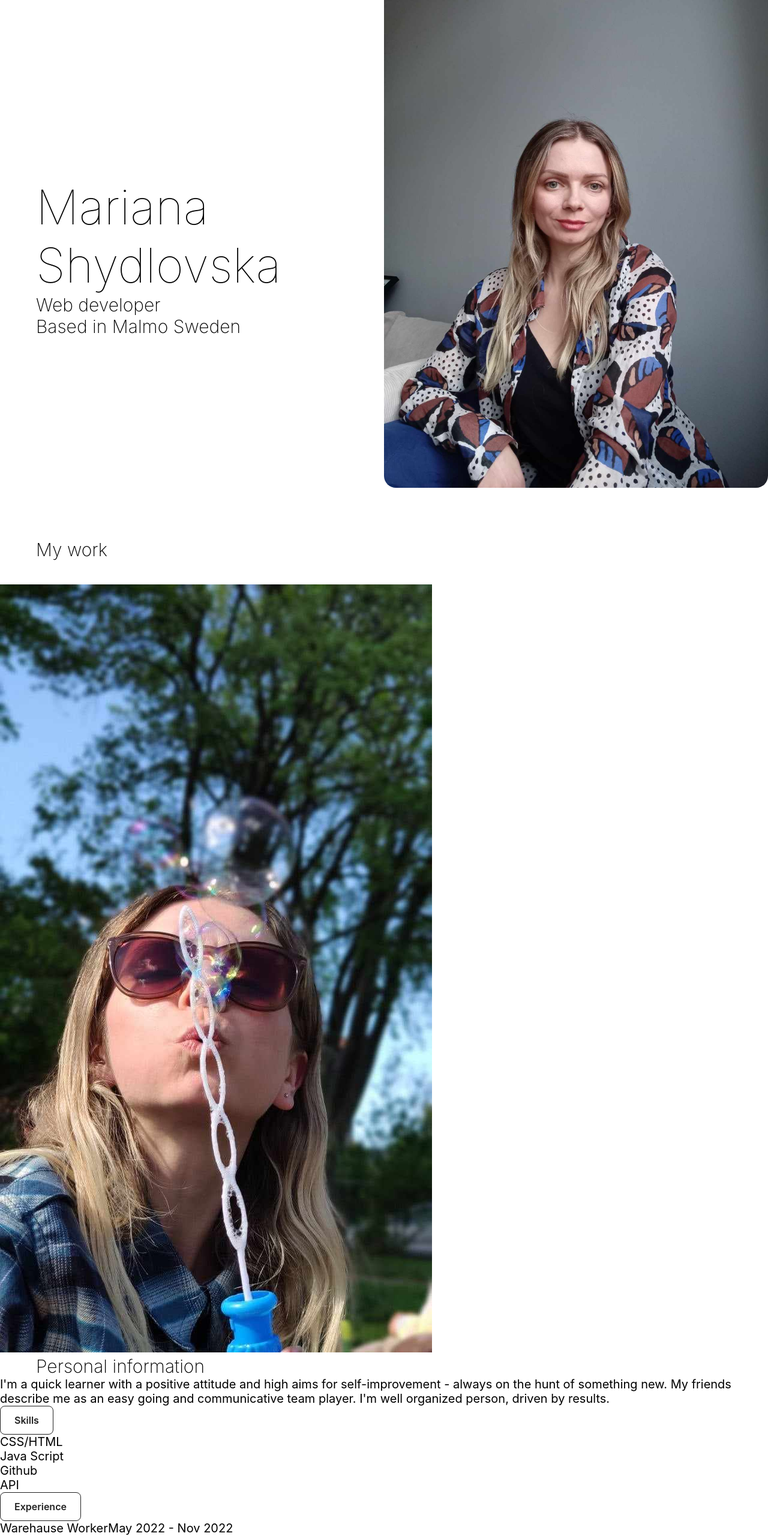
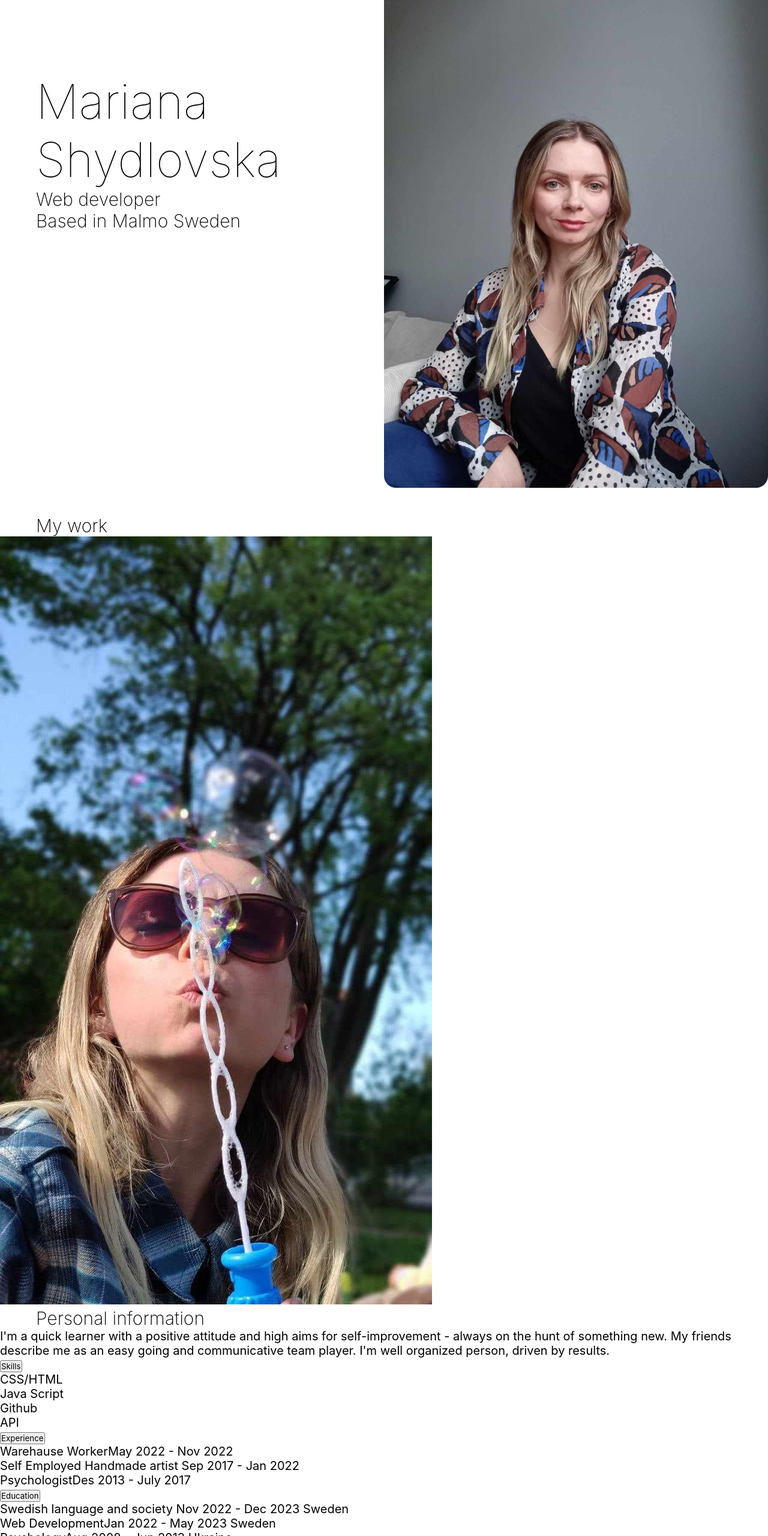
Before and after one commit to MarianaShy/portfolio, a plain HTML site: page index.html in a window 1280 px wide. Shown: the part 100-2660 px from the top of the page at 60% size. Drawn offline with Linux system fonts and the light colour scheme.

Commit message:
Revert "style home section"
This reverts commit 29bc3eade5f470fbaf702847a34dd2786323186c.

```diff
--- a/index.html
+++ b/index.html
@@ -66,7 +66,7 @@
 		<!-----------main----------->
 		<section class="main" id="main">
 			<article id="home">
-				<div class=" home__flex">
+				<div class="content-container home__flex">
 					<div class="home__titles">
 						<h1 class="home__title">Mariana Shydlovska</h1>
 					<h2 class="subtitle">Web developer <br>Based in Malmo Sweden</h2>
@@ -100,7 +100,7 @@
 							</p>
 							<div class="bio__sections">
 								<div class="skills">
-									<button class="btn">Skills</button>
+									<button>Skills</button>
 									<ul>
 										<li>CSS/HTML</li>
 										<li>Java Script</li>
@@ -109,7 +109,7 @@
 									</ul>
 								</div>
 								<div class="experience">
-									<button class="btn">Experience</button>
+									<button>Experience</button>
 									<ul>
 										<li>Warehause Worker<span>May 2022 - Nov 2022</span></li>
 										<li>Self Employed Handmade artist <span>Sep 2017 - Jan 2022</span></li>
@@ -117,7 +117,7 @@
 									</ul>
 								</div>
 								<div class="education">
-									<button class="btn">Education</button>
+									<button>Education</button>
 									<ul>
 										<li>Swedish language and society
 											<span>Nov 2022 - Dec 2023 Sweden</span></li>
--- a/sourse/styles/home.css
+++ b/sourse/styles/home.css
@@ -1,12 +1,10 @@
 .main{
 	margin-top: 5rem;
-
 }
 
 
 .content-container{
 margin: 0 auto;
-
 }
 
 .home__title{
@@ -55,11 +53,9 @@ margin: 0 auto;
 		flex-direction: row;
 	}
 	.home__titles{
-align-self: center;	}
-.content-container{
-	margin: 2rem auto;
+		margin-top: 6rem;
+	}
 
-	}
 }
 @media (min-width: 933px) {
 	.home__title{
--- a/sourse/styles/style.css
+++ b/sourse/styles/style.css
@@ -74,11 +74,7 @@ i{
 	position: relative;
 }
 
-@media (max-width: 500px) {
-	html{
-		font-size: 14px;
-	}
-}
+
 
 @media (min-width: 723px) {
 }
```
